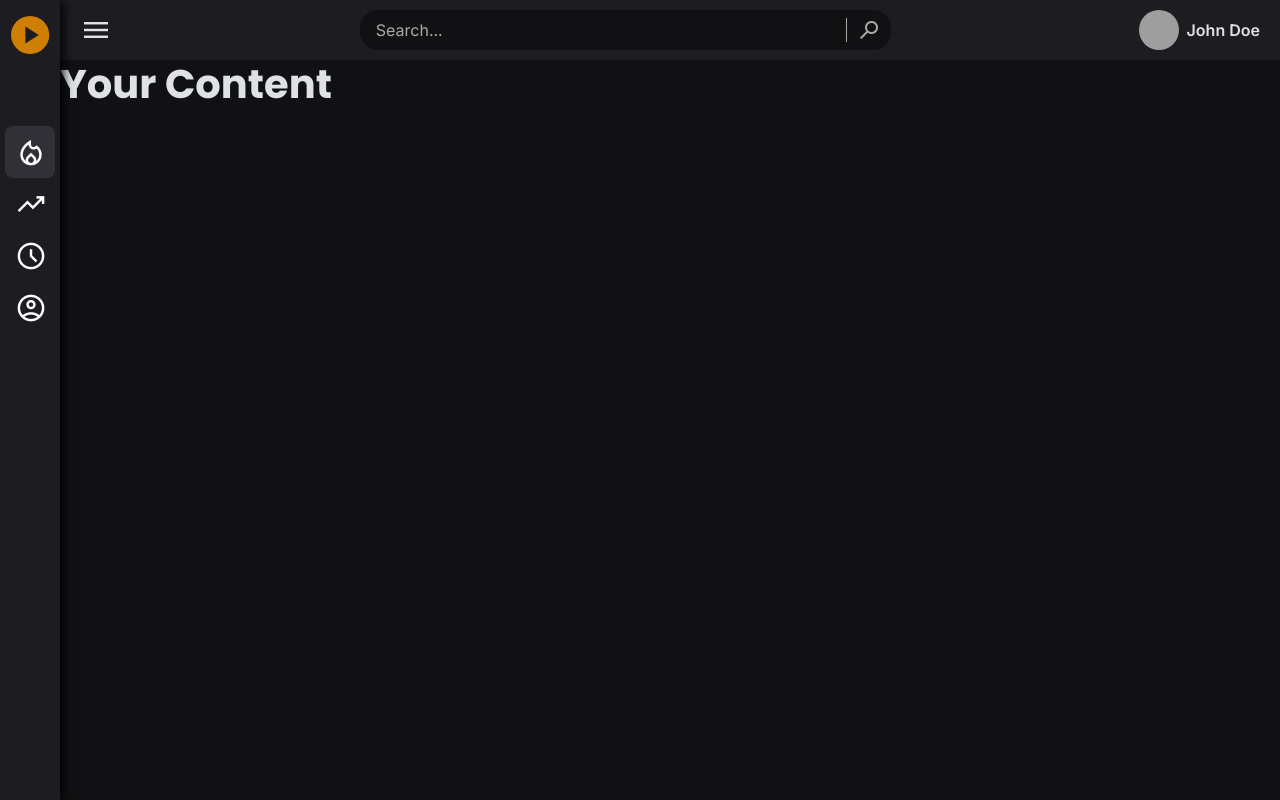
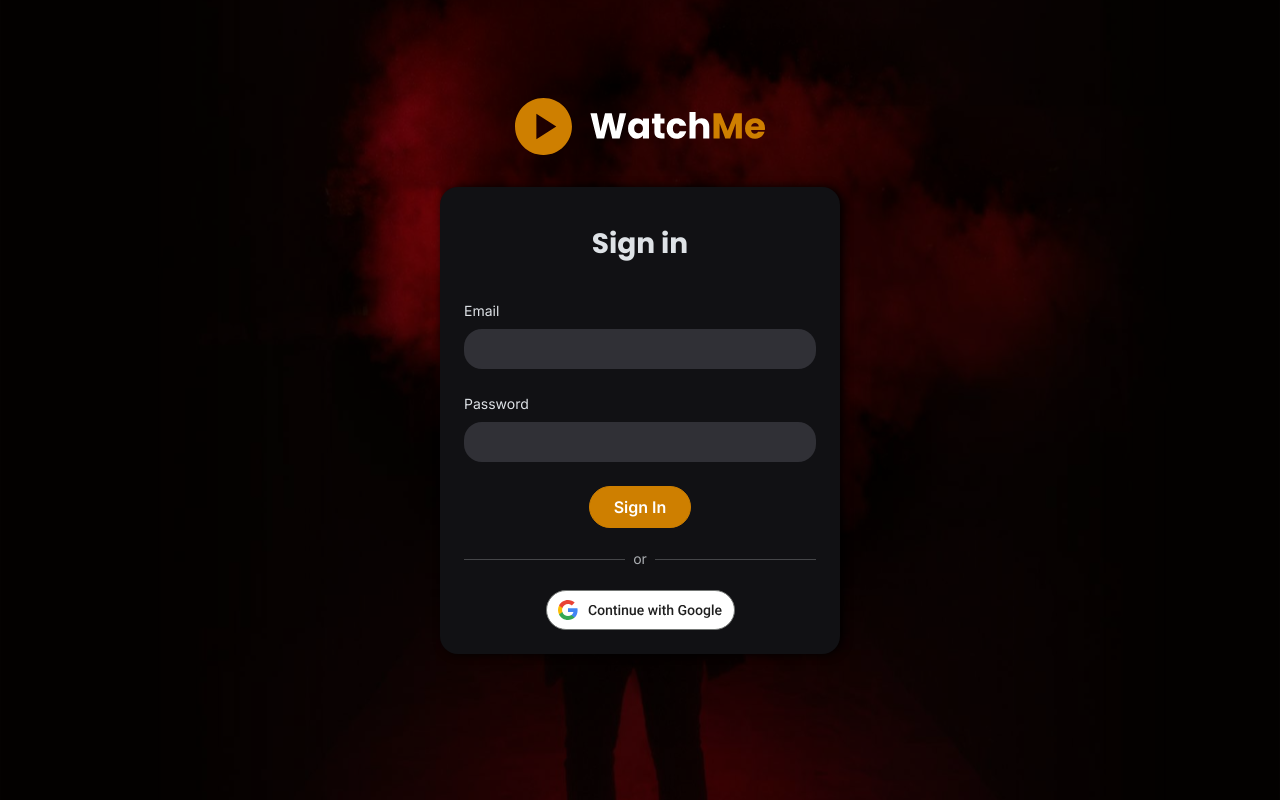
Before and after one commit to wsei-video/video-platform, a Vue app in the folder video-web-client/: page /login in a window 1280 px wide. Before the commit this address led to /login/your-content. Built offline with nearby package versions, Linux system fonts and the light colour scheme; grey boxes are pictures that could not be loaded.

Commit message:
Add login page and routing (#29)

```diff
--- a/video-web-client/src/components/sidebar/AppSidebar.vue
+++ b/video-web-client/src/components/sidebar/AppSidebar.vue
@@ -7,7 +7,7 @@
 const breakpoints = useBreakpoints(breakpointsBootstrapV5)
 const isMobile = breakpoints.smaller('md')
 
-import WatchMeLogo from '../../assets/watch-me-logo.svg'
+import WatchMeLogo from '@/assets/watch-me-logo.svg'
 </script>
 <template>
   <nav
--- a/video-web-client/src/router/index.ts
+++ b/video-web-client/src/router/index.ts
@@ -1,6 +1,5 @@
 export { default as router } from './router'
 import 'vue-router'
-import type {} from '@/components/sidebar'
 
 declare module 'vue-router' {
   interface RouteMeta {
--- a/video-web-client/src/router/router.ts
+++ b/video-web-client/src/router/router.ts
@@ -18,6 +18,11 @@
 const router = createRouter({
   history: createWebHistory(import.meta.env.BASE_URL),
   routes: [
+    {
+      path: '/login',
+      name: 'LoginPage',
+      component: () => import('@/views/LoginPage.vue'),
+    },
     {
       path: '/',
       name: 'WatchPage',
--- a/video-web-client/src/styles/bootstrap/_variables.scss
+++ b/video-web-client/src/styles/bootstrap/_variables.scss
@@ -21,6 +21,8 @@
 $zindex-header: 1000;
 $zindex-sidebar: 1050;
 $zindex-backdrop: 1040;
+$zindex-login-cover: 100;
+$zindex-login-content: 200;
 
 // sidebar
 $sidebar-width: 300px;
--- /dev/null
+++ b/video-web-client/src/views/LoginPage.vue
@@ -0,0 +1,90 @@
+<script setup lang="ts">
+import WatchMeLogo from '@/assets/watch-me-logo.svg'
+import LoginWithGoogle from '@/assets/login-with-google-button.svg'
+</script>
+
+<template>
+  <div class="login-container">
+    <div class="login-content">
+      <img :src="WatchMeLogo" width="250" alt="WatchMe logo" class="logo" />
+      <div class="login-form-container card">
+        <form id="login-form" action="">
+          <h3 class="my-3">Sign in</h3>
+          <div class="form-group">
+            <label for="email">Email</label>
+            <input type="email" id="email" class="form-control" />
+          </div>
+          <div class="form-group">
+            <label for="password">Password</label>
+            <input type="password" id="password" class="form-control" />
+          </div>
+          <div>
+            <button type="submit" class="btn btn-primary">Sign In</button>
+          </div>
+          <div class="d-flex align-items-center">
+            <hr class="flex-grow-1 my-0" />
+            <span class="mx-2 text-muted lh-1">or</span>
+            <hr class="flex-grow-1 my-0" />
+          </div>
+          <div>
+            <img :src="LoginWithGoogle" alt="Login with Google" />
+          </div>
+        </form>
+      </div>
+    </div>
+  </div>
+</template>
+
+<style scoped lang="scss">
+@import '../styles/bootstrap/index.scss';
+
+.login-container {
+  position: relative;
+  min-height: 100vh;
+  background-image: url('../assets/login-page-background.svg');
+  background-size: cover;
+  background-position: center;
+  background-repeat: no-repeat;
+  display: flex;
+  align-items: center;
+  justify-content: center;
+}
+
+.login-container::before {
+  content: '';
+  position: absolute;
+  inset: 0;
+  background-color: rgba(0, 0, 0, 0.5);
+  z-index: $zindex-login-cover;
+}
+
+.login-content {
+  z-index: $zindex-login-content;
+  text-align: center;
+  width: clamp(300px, 50vw, 400px);
+  margin-bottom: 3rem;
+}
+
+.login-form-container {
+  padding: 1.5rem;
+  margin-top: 2rem;
+  border: none;
+  box-shadow: 3px 0px 10px black;
+}
+
+#login-form {
+  text-align: center;
+  font-size: 14px;
+  display: flex;
+  flex-direction: column;
+  gap: 1.5rem;
+
+  .form-group {
+    text-align: left;
+  }
+
+  label {
+    margin-bottom: 0.5rem;
+  }
+}
+</style>
```
Also changed, not shown: video-web-client/src/assets/login-page-background.svg (added), video-web-client/src/assets/login-with-google-button.svg (added).
